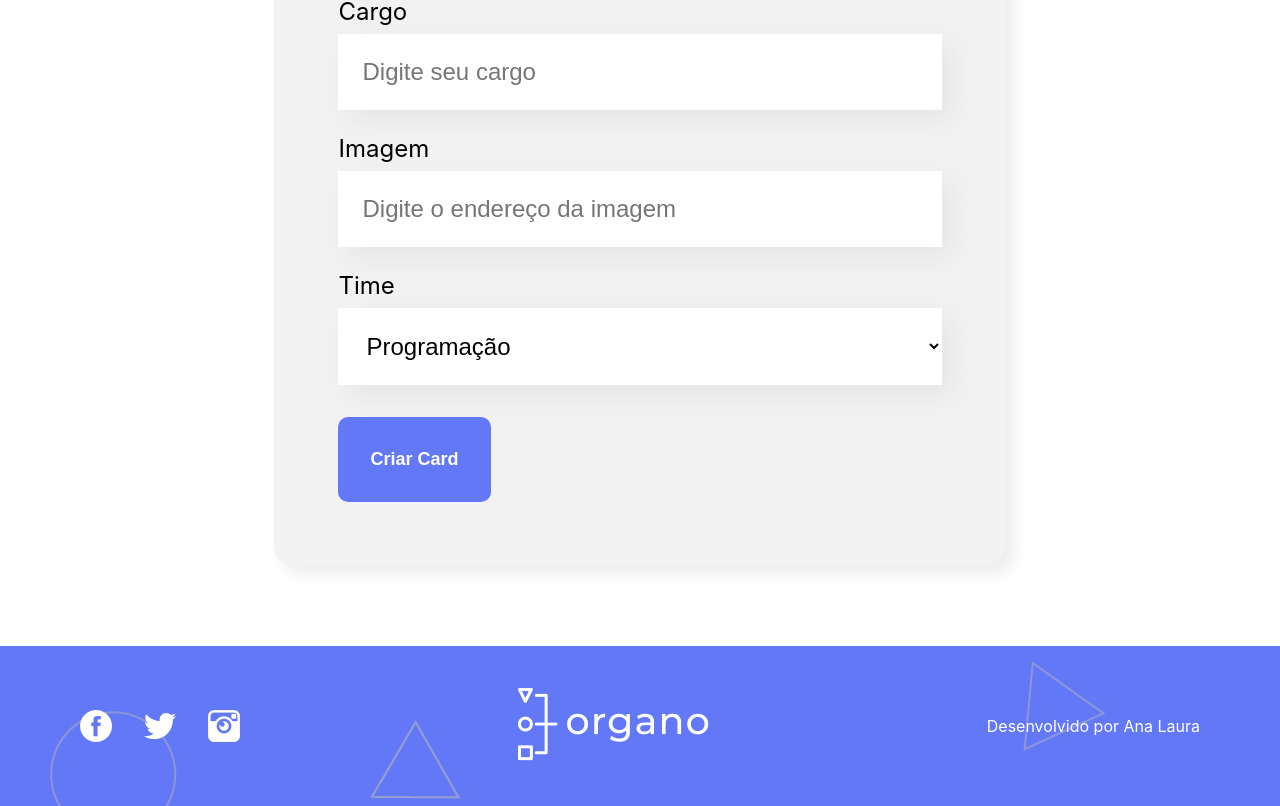
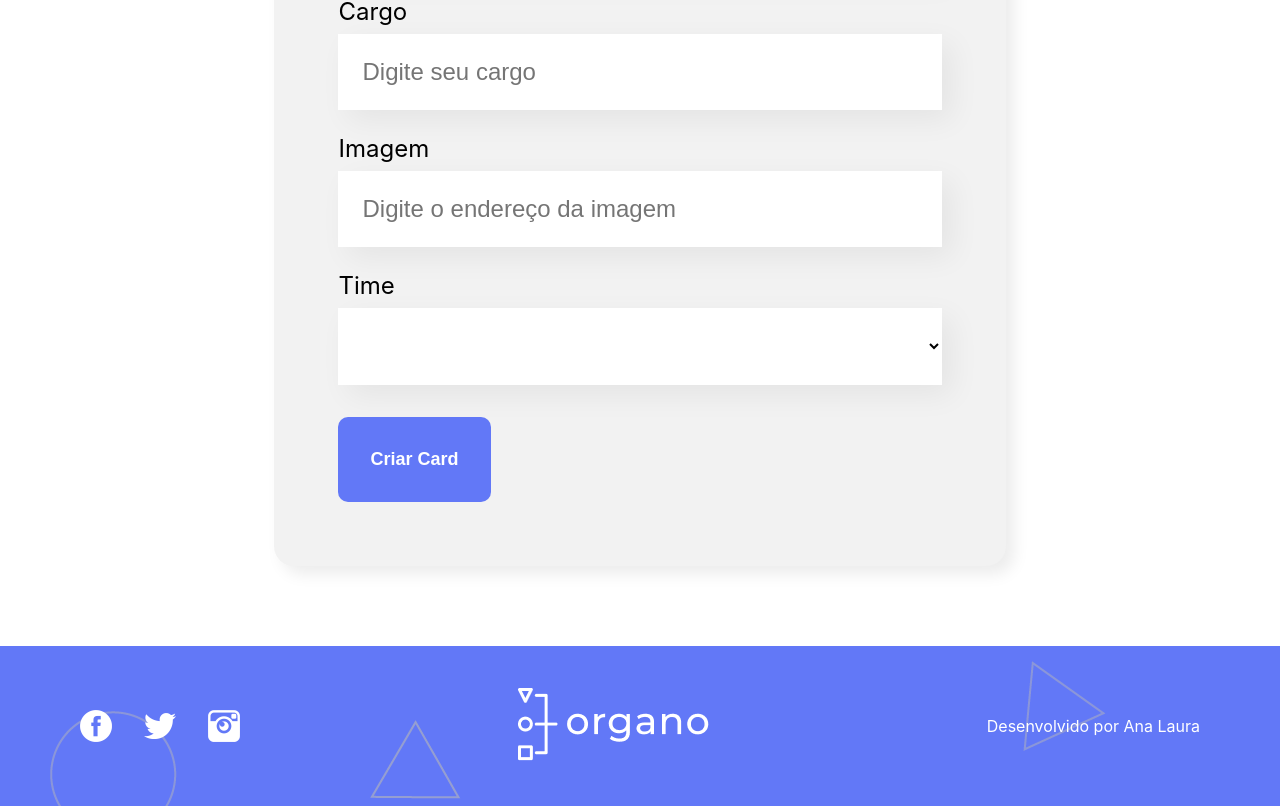
Before and after one commit to Ana-Dare/Organograma, a React (Create React App) app: page / in a window 1280 px wide. Shown: the part 823-1629 px from the top of the page. Built offline with nearby package versions, Linux system fonts and the light colour scheme; the HTML template or start-up script is replaced by a standard one.

Commit message:
Adicionando cores dinâmicas aos cards

```diff
--- a/src/App.js
+++ b/src/App.js
@@ -46,7 +46,6 @@
   const [colaboradores, setColaboradores] = useState([]);
 
   const aoNovoColaboradorAdicionado = (colaborador) => {
-    console.log(colaborador);
     setColaboradores([...colaboradores, colaborador]);
   };
 
--- a/src/componentes/Colaborador/index.js
+++ b/src/componentes/Colaborador/index.js
@@ -1,9 +1,9 @@
 import "./Colaborador.css";
 
-const Colaborador = ({nome, imagem, cargo}) => {
+const Colaborador = ({ nome, imagem, cargo, corDeFundo }) => {
   return (
     <div className="colaborador">
-      <div className="cabecalho">
+      <div className="cabecalho" style={{ backgroundColor: corDeFundo }}>
         <img src={imagem} alt={nome} />
       </div>
       <div className="rodape">
--- a/src/componentes/Formulario/index.js
+++ b/src/componentes/Formulario/index.js
@@ -13,7 +13,6 @@
 
   const aoSalvar = (evento) => {
     evento.preventDefault();
-    console.log("form foi submetido");
     props.aoColaboradorCadastrado({
       nome,
       cargo,
--- a/src/componentes/ListaSuspensa/index.js
+++ b/src/componentes/ListaSuspensa/index.js
@@ -4,7 +4,12 @@
   return (
     <div className="lista-suspensa">
       <label>{props.label}</label>
-      <select onChange={evento => props.aoAlterado(evento.target.value)} required={props.obrigatorio}>
+      <select
+        onChange={(evento) => props.aoAlterado(evento.target.value)}
+        required={props.obrigatorio}
+        value={props.valor}
+      >
+        <option value=''></option>
         {props.itens.map((item) => (
           <option key={item}>{item}</option>
         ))}
--- a/src/componentes/Time/index.js
+++ b/src/componentes/Time/index.js
@@ -10,6 +10,8 @@
       <div className="colaboradores">
         {props.colaboradores.map((colaborador) => (
           <Colaborador
+            corDeFundo={props.corPrimaria}
+            key={colaborador.nome}
             nome={colaborador.nome}
             cargo={colaborador.cargo}
             imagem={colaborador.imagem}
```
